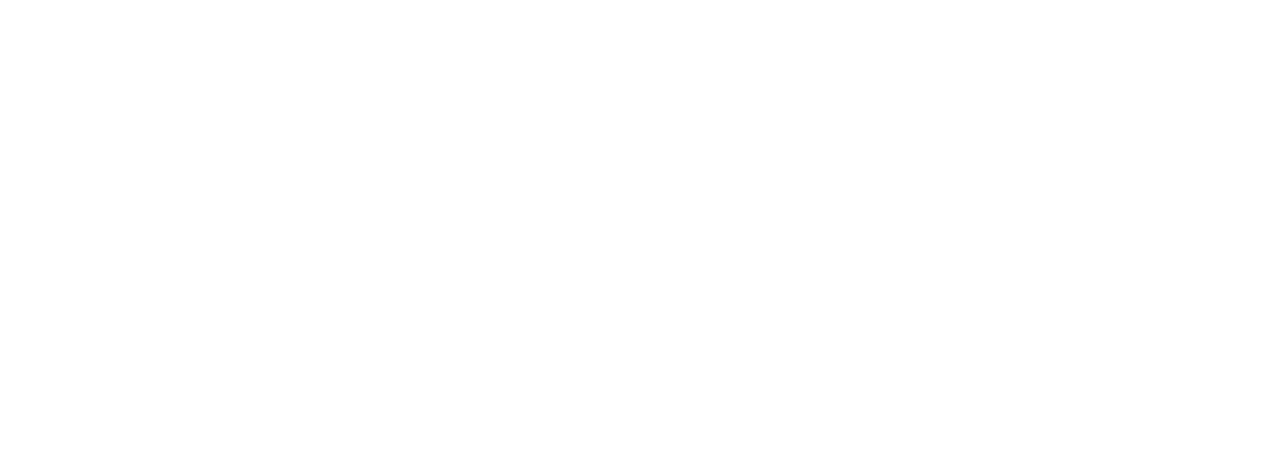
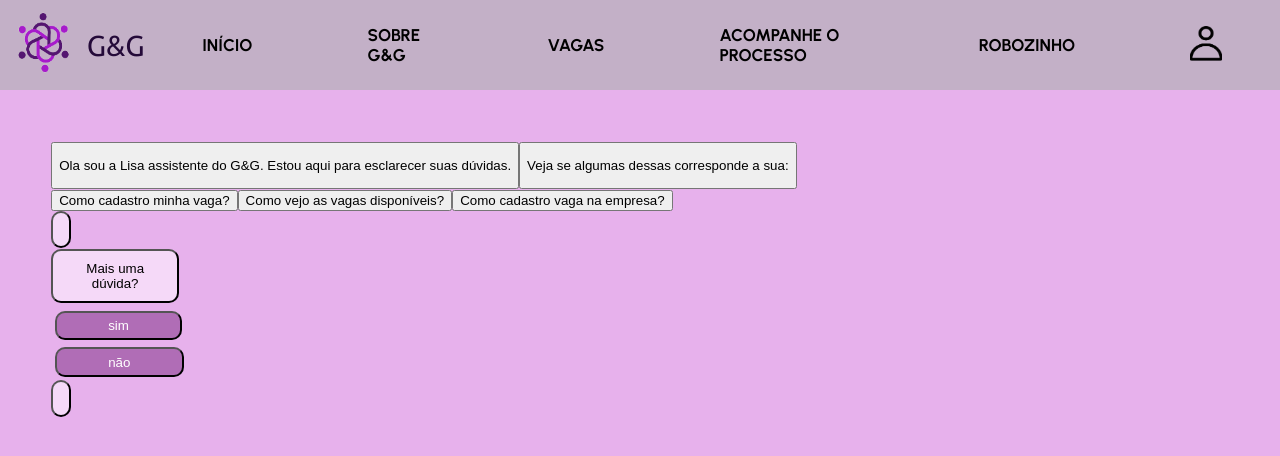
Before and after one commit to myslium/tcc-g-g, a React (Create React App) app: page /bot in a window 1280 px wide. Before the commit this address had no page. Shown: the top 456 px of the page. Built offline with nearby package versions, Linux system fonts and the light colour scheme; a web font is replaced by a local one.

Commit message:
bot esboco dinossauro rex

```diff
--- a/src/componentes/cabeçalho/index.jsx
+++ b/src/componentes/cabeçalho/index.jsx
@@ -58,6 +58,8 @@ export default function Cabecalho(props) {
                         <li><Link to={props.link2}>{props.titulo2}</Link></li>
                         <li><Link to={props.link3}>{props.titulo3}</Link></li>
                         <li><Link to={props.link4}>{props.titulo4}</Link></li>
+                        <li><Link to={props.link5}>{props.titulo5}</Link></li>
+
                         <li>
                             <Link to='/login'>
                                 <img className="login" src="/assets/images/cabecalho/perfil.png" alt="Perfil" />
--- /dev/null
+++ b/src/componentes/intro/index.jsx
@@ -0,0 +1,26 @@
+export default function Intro (props){
+
+
+    return(
+    <div className="lisa-secao">
+      <div className="lisa">
+
+      </div>
+
+      <div className="botons">
+    <button className="botons"><p>Ola sou a Lisa assistente do G&G. Estou aqui para esclarecer suas dúvidas.</p></button>
+    <button className="botons"><p>Veja se algumas dessas corresponde a sua: </p></button>
+    </div>
+
+    <div className="perguntas">
+    <button onClick={props.cadastro}>Como cadastro minha vaga?</button>
+    <button onClick={props.disponiveis}>Como vejo as vagas disponíveis?</button>
+    <button onClick={props.empresa}>Como cadastro vaga na empresa?</button>
+    </div>
+
+
+
+
+  </div>
+    )
+}
--- /dev/null
+++ b/src/componentes/intro/index.scss
@@ -0,0 +1,3 @@
+.lisa-secao{
+    background-color: #6665a8;
+}
--- /dev/null
+++ b/src/pages/bot/index.jsx
@@ -0,0 +1,137 @@
+import './index.scss'
+import { useState } from 'react'
+import Intro from '../../componentes/intro'
+import { useNavigate } from 'react-router-dom'
+import Cabecalho from '../../componentes/cabeçalho'
+
+export default function Robo(){
+  const [resposta,setresposta] = useState('')
+  const navigate = useNavigate()
+  let oi = true
+
+
+  function cadastro(){
+    setTimeout(() => {
+      let ola = ('Basta ir na opção vagas acima e selecionar a vaga desejada')
+
+      setresposta(ola)
+
+    },
+  1*1000);
+
+
+  }
+
+  function disponiveis(){
+    setTimeout(() => {
+      let ola = ('Vá no link acima no site "vagas" acima e ter acesso a pagina')
+      setresposta(ola)
+
+    },
+  1*1000);
+
+  }
+  function empresa(){
+    setTimeout(() => {
+      let ola = (' ir na opção "Acompanhe o processo"')
+      setresposta(ola)
+
+    },
+  1*1000);
+
+  }
+
+  function sim(){
+    oi = true
+    setTimeout(() => {
+      setresposta(<Intro
+        cadastro = {cadastro}
+        disponiveis = {disponiveis}
+        empresa = {empresa}
+
+      />)
+
+
+    },
+  1*1000);
+
+
+
+
+  }
+  function nao(){
+
+    setTimeout(() => {
+      let ola= ('Obrigada por confiar em nossos serviços, até a próxima!!')
+      setresposta(ola)
+
+    },
+  1*1000);
+
+    oi = false
+    navigate('/')
+
+  }
+
+
+
+
+
+
+while (oi === true){
+  return(
+    <div className="robo-secao">
+        <Cabecalho
+             titulo1 = 'Início'
+            link1='/'
+            titulo2 = 'Sobre G&G'
+            link2 = '/sobre'
+            titulo3 = 'Vagas'
+            link3 = '/vagas'
+            titulo4 = 'Acompanhe o processo'
+            link4 = '/falecomconsultor'
+            link5 = '/bot'
+            titulo5 = 'ROBOZINHO'
+
+            />
+
+            <div className="cont-robo">
+
+
+
+
+        <Intro
+        cadastro = {cadastro}
+        disponiveis = {disponiveis}
+        empresa = {empresa}
+        />
+
+
+
+        <div className='resposta'>
+          <button className='resp'><p>{resposta}</p></button>
+        </div>
+
+        <div className="msg">
+          <button className='botaopergunta'>Mais uma dúvida?</button>
+          <div className="botaoresposta">
+          <button onClick={sim}>sim</button>
+          <button on onClick={nao}>não</button>
+</div>
+        </div>
+        <div className='resposta'>
+      <button className='resp'><p>{resposta}</p></button>
+
+
+        </div>
+
+
+ </div>
+
+    </div>
+
+  )
+
+}
+
+}
--- /dev/null
+++ b/src/pages/bot/index.scss
@@ -0,0 +1,54 @@
+body{
+    background-color: #e7b1ec;
+
+}
+
+.robo-secao{
+
+    .cont-robo{
+    align-items: center;
+    margin: 4vw;
+    gap: 0.3;
+
+        .resposta{
+            .resp{
+                background-color: #f5d9f8;
+                border-radius: 10px;
+
+                p{
+                    padding: 2px;
+                }
+
+            }
+        }
+
+        .msg{
+            display: flex;
+            flex-direction: column;
+            width: 10vw;
+            gap: 0.3vw;
+
+
+            .botaopergunta{
+                background-color: #f5d9f8;
+                border-radius: 10px;
+                color: #000000;
+                padding: 10px;
+            }
+            .botaoresposta{
+                button{
+                background-color: #b06db6;
+                border-radius: 10px;
+                color: #fff;
+                padding: 10px;
+                margin: 0.3vw;
+                padding: 0.4vw 4vw;
+
+                }
+
+
+            }
+        }
+
+}
+}
--- a/src/pages/inicio/index.jsx
+++ b/src/pages/inicio/index.jsx
@@ -18,6 +18,8 @@ export default function Inicio() {
             link3 = '/vagas'
             titulo4 = 'Acompanhe o processo'
             link4 = '/falecomconsultor'
+            link5 = '/bot'
+            titulo5 = 'ROBOZINHO'
 
             />
 
--- a/src/router.jsx
+++ b/src/router.jsx
@@ -10,7 +10,7 @@ import VagasAdmin from './admin/gerenciandovagas/index.jsx';
 import ProtectedRoute from './componentes/protectedRoute/protectedRoute.js';
 import Saibamais from './pages/saibamaisvaga/index.jsx';
 import ConfirmarCandidato from './admin/confirmacao/index.jsx';
-
+import Robo from './pages/bot/index.jsx';
 
 export default function Navegacao() {
     return (
@@ -23,6 +23,7 @@ export default function Navegacao() {
                 <Route path='/falecomconsultor' element={<Falecomconsultor />} />
                 <Route path='/login' element={<Login/>} />
                 <Route path='/saibamais' element={<Saibamais/>} />
+                <Route path='/bot' element={<Robo/>} />
 
 
 
```
